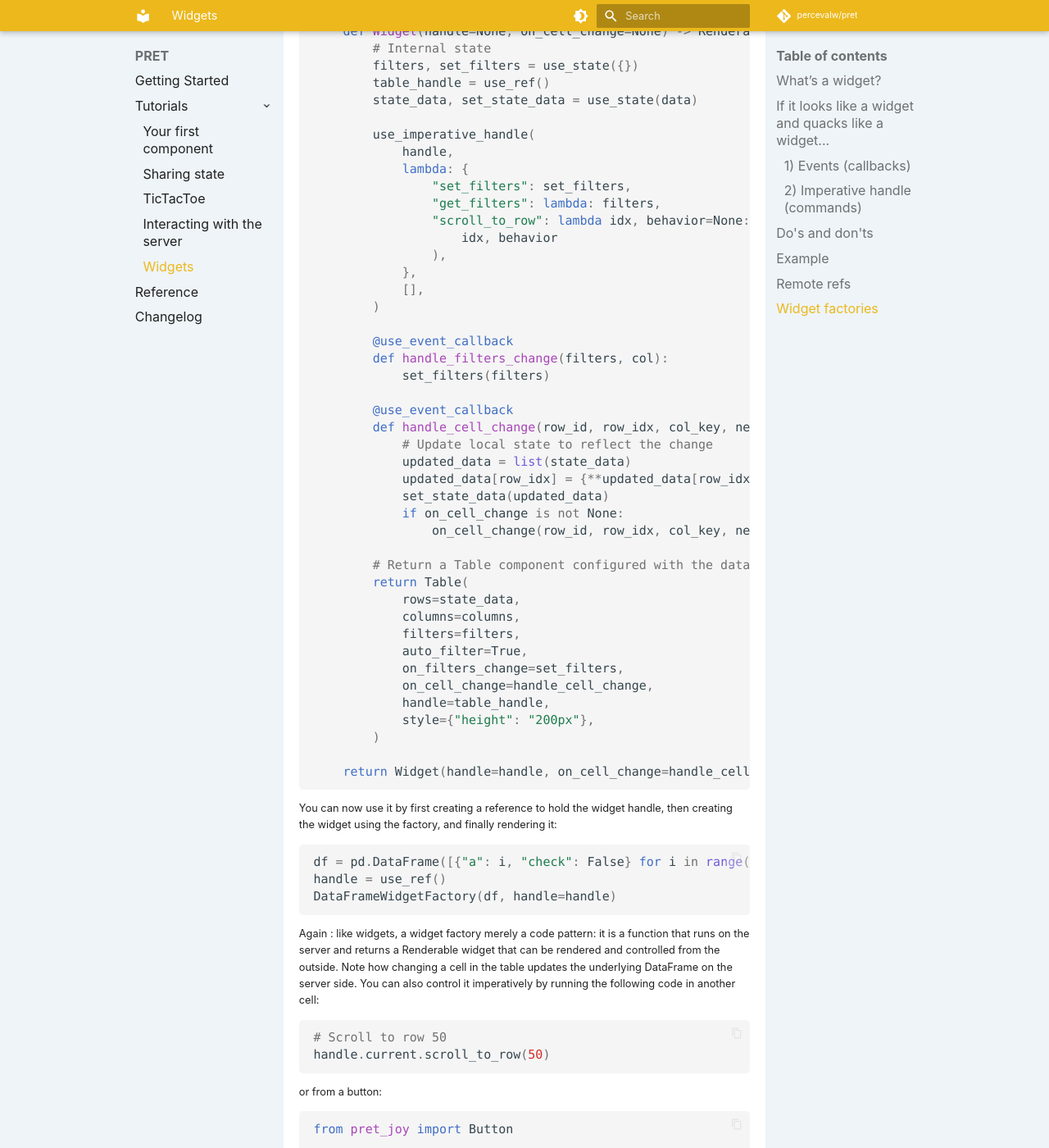
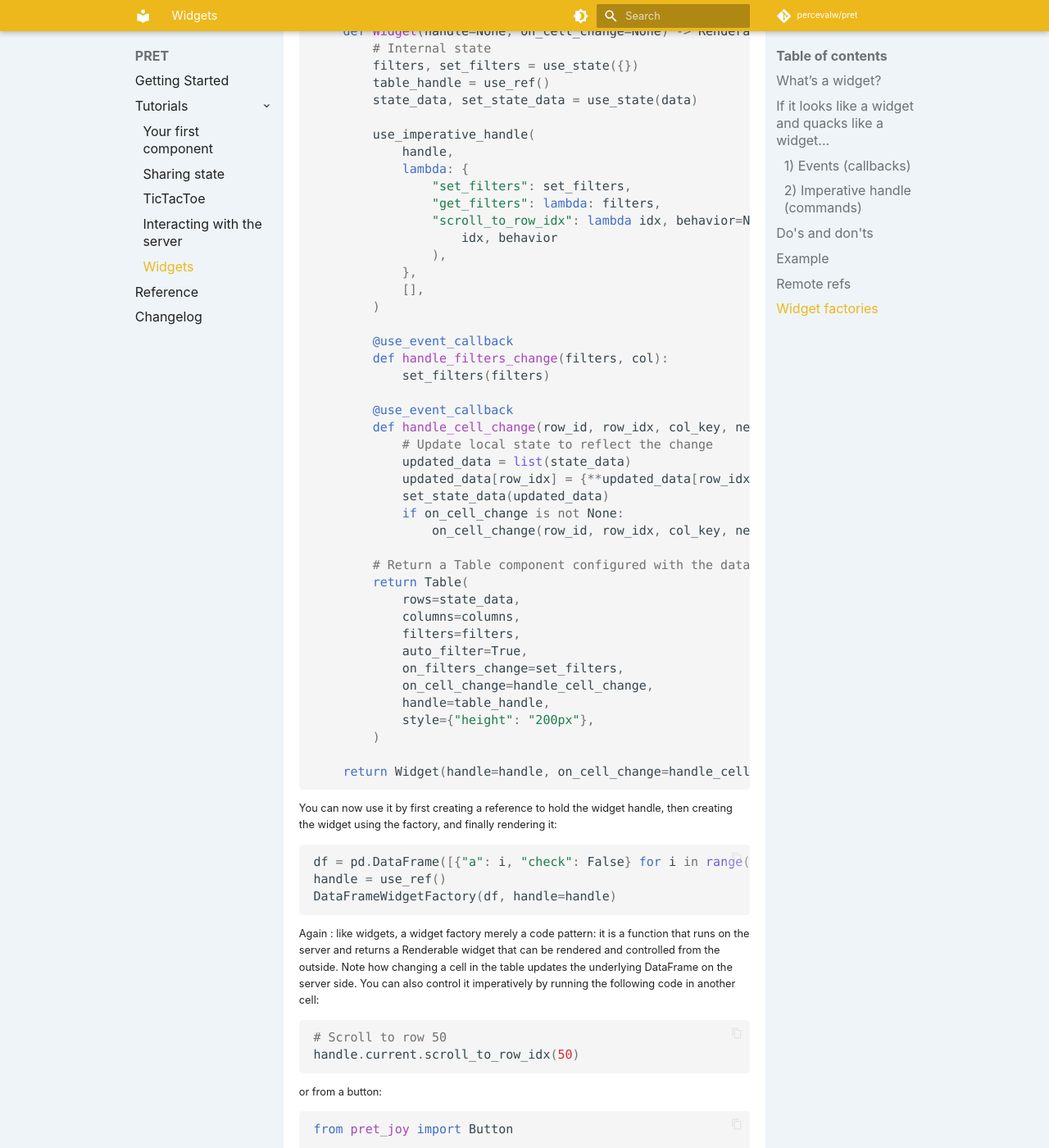
Before and after one commit to percevalw/pret, an MkDocs documentation site: the page built from docs/tutorials/widgets.md, in a window 1280 px wide and 1400 px high, scrolled down 5462 px. Shown: the whole window at 82% size. Built offline with MkDocs 1.6.1 and Material for MkDocs 9.7.7, drawn with Linux system fonts in a browser that asks for light colours; emoji names are drawn with the system emoji font; a script that is not in the unit is left out; comment, search, counter and statistics services are not loaded; the version menu is left out.

Commit message:
docs: fix table handle scroll method name

````diff
--- a/docs/tutorials/widgets.md
+++ b/docs/tutorials/widgets.md
@@ -232,7 +232,7 @@ def DataFrameWidgetFactory(
             lambda: {
                 "set_filters": set_filters,
                 "get_filters": lambda: filters,
-                "scroll_to_row": lambda idx, behavior=None: table_handle.current.scroll_to_row(
+                "scroll_to_row_idx": lambda idx, behavior=None: table_handle.current.scroll_to_row_idx(
                     idx, behavior
                 ),
             },
@@ -281,7 +281,7 @@ You can also control it imperatively by running the following code in another ce
 
 ```python { .no-exec }
 # Scroll to row 50
-handle.current.scroll_to_row(50)
+handle.current.scroll_to_row_idx(50)
 ```
 
 or from a button:
````
